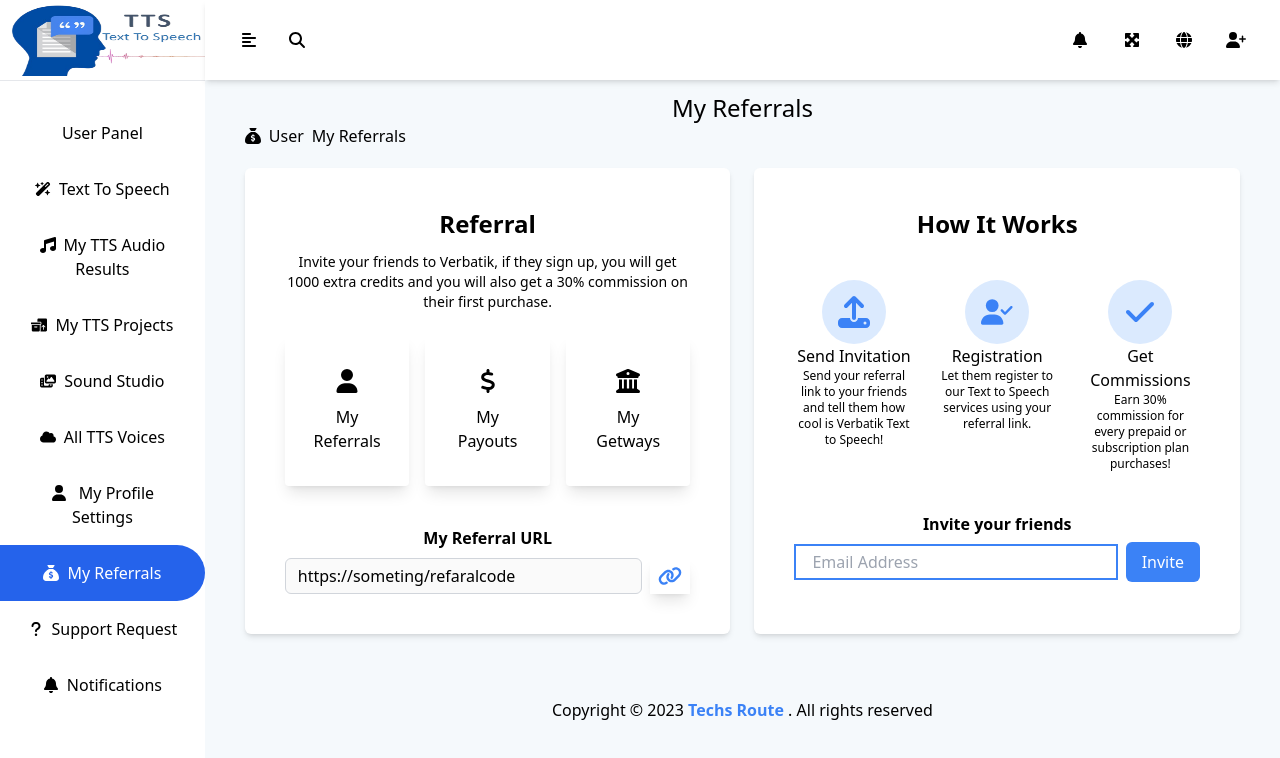
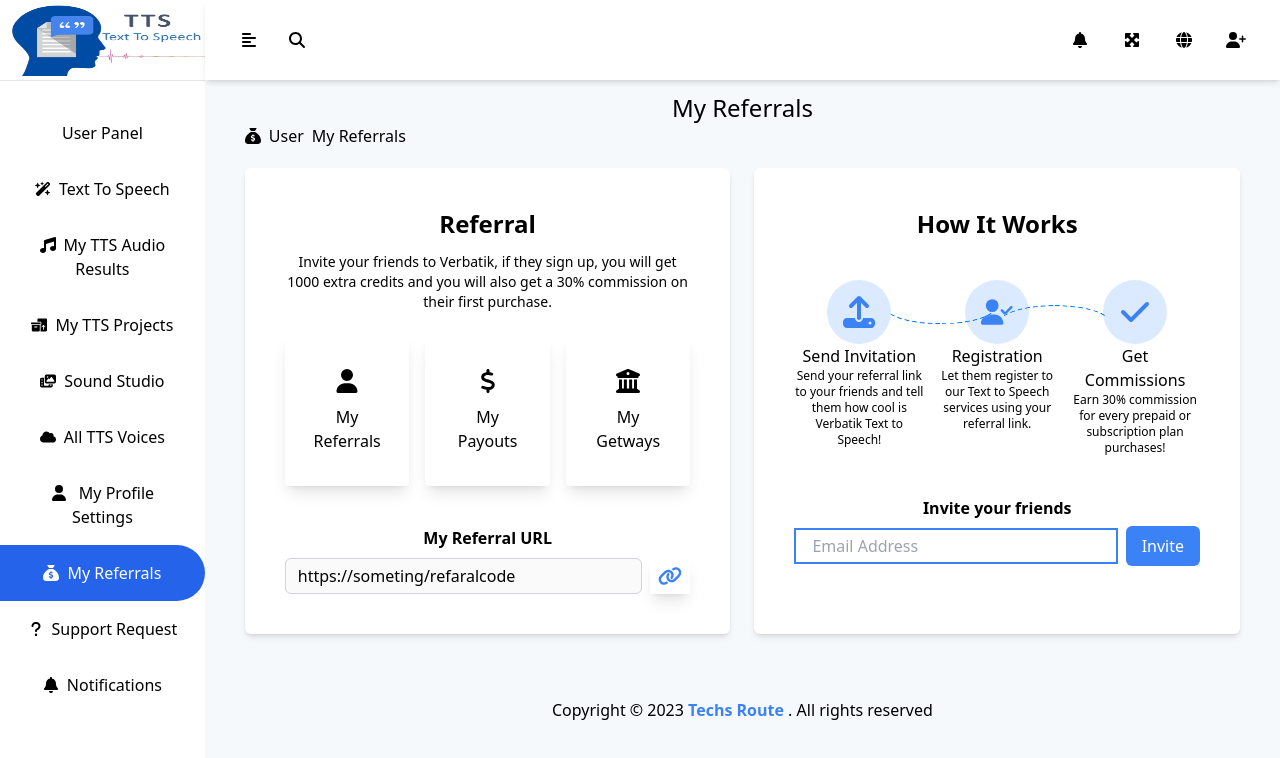
Before and after one commit to SaymanRabbi/text-to-speech, a React (Create React App) app: page /myreferrals in a window 1280 px wide. Shown: the top 758 px of the page. Built offline with nearby package versions, Linux system fonts and the light colour scheme.

Commit message:
my refaral done

```diff
--- a/src/Pages/MyReferrals/RightContent.jsx
+++ b/src/Pages/MyReferrals/RightContent.jsx
@@ -1,12 +1,14 @@
 import React from 'react';
 import { FontAwesomeIcon } from '@fortawesome/react-fontawesome';
 import { faUpload,faCheck,faUserCheck } from '@fortawesome/free-solid-svg-icons';
-
+import img1 from '../../img/ref-1.png'
+import img2 from '../../img/ref-2.png'
 const RightContent = () => {
     return (
         <div className=' bg-white p-10 shadow-md rounded-md'>
              <h2 className='font-bold text-center text-2xl'>How It Works</h2>
-             <div className=' grid md:grid-cols-3 gap-6 mt-10 grid-cols-1'>
+             <div className=' relative'>
+             <div className=' grid md:grid-cols-3 gap-2 mt-10 grid-cols-1'>
                <div>
                  <div className='flex flex-col justify-center items-center'>
                      <div className='flex justify-center items-center rounded-full bg-blue-100 w-16 h-16'>
@@ -53,6 +55,9 @@ const RightContent = () => {
                  </div>
                </div>
              </div>
+              <img src={img1} alt="" className='hidden md:block absolute top-7 left-[20%]' />
+              <img src={img2} alt="" className='hidden md:block absolute top-5 right-[20%]'/>
+             </div>
              <div>
              <h2 className='mt-10 font-bold mb-2'>Invite your friends</h2>
              <div>
```
Also changed, not shown: src/img/ref-1.png (added), src/img/ref-2.png (added).
